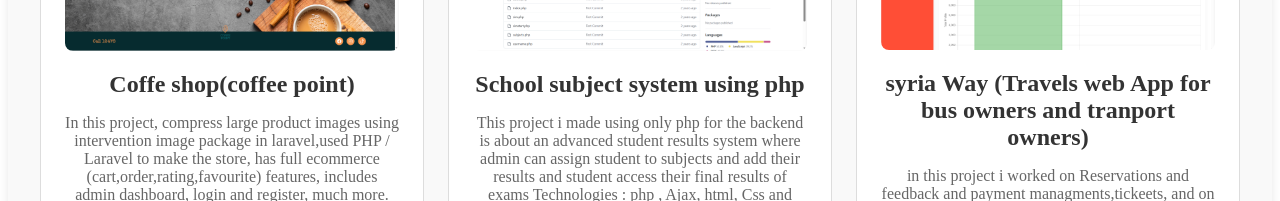
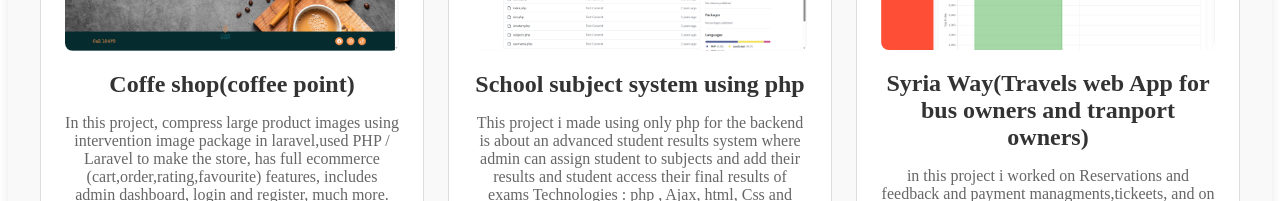
Before and after one commit to yousef2002307/final-portfolio, a React (Vite) app: page / in a window 1280 px wide. Shown: the part 1462-1663 px from the top of the page. Built offline with nearby package versions, Linux system fonts and the light colour scheme.

Commit message:
small enanchement

```diff
--- a/src/data.js
+++ b/src/data.js
@@ -123,7 +123,7 @@ Technologies : php , Ajax, html, Css and bootstrap.
     },
     {
       id: 45446,
-      title: 'syria Way (Travels web App for bus owners and tranport owners)',
+      title: 'Syria Way(Travels web App for bus owners and tranport owners)',
       description: `in this project i worked on Reservations and feedback and payment managments,tickeets, and on admin dashboard i worked on plans managment and transport owners managment and secuirity like protecting agiants xss attacks, i worked on both admin and transport owner dashboard and use roles and premmissions package ,connected with firebase,and more other features.`,
       imageUrl: image23,
       url: 'https://test.board.syria-way.com/'
```
